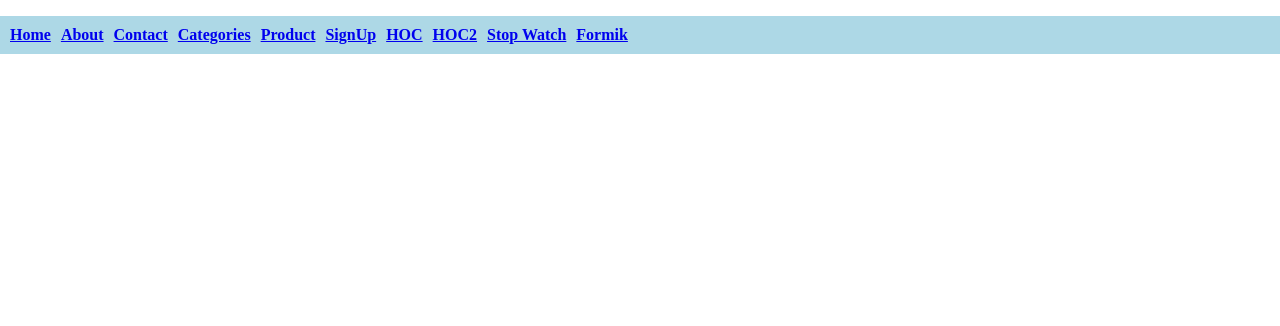
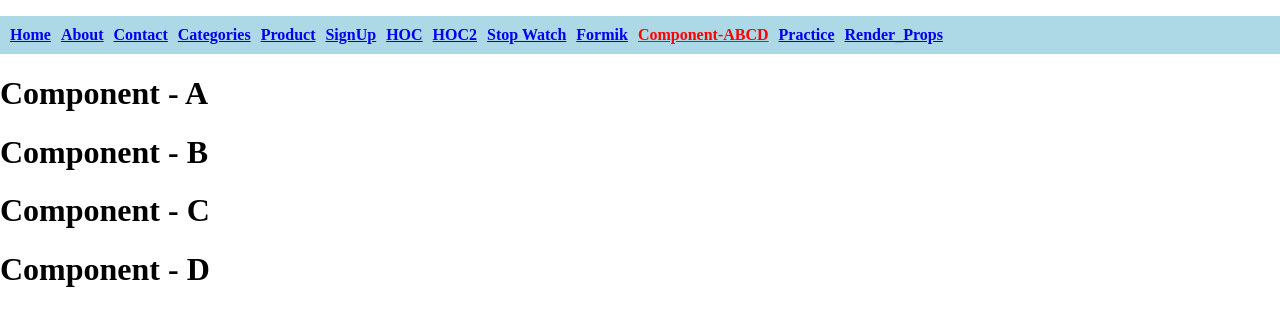
Before and after one commit to madanlal1/Enterprise-Application-Development, a React (Create React App) app in the folder React_Routing/react-routing/: page /componentabcd in a window 1280 px wide. Shown: the top 326 px of the page. Built offline with nearby package versions, Linux system fonts and the light colour scheme.

Commit message:
new components added

```diff
--- /dev/null
+++ b/React_Routing/react-routing/Practice.html
@@ -0,0 +1,95 @@
+<!DOCTYPE html>
+<html lang="en">
+<head>
+    <meta charset="UTF-8">
+    <meta http-equiv="X-UA-Compatible" content="IE=edge">
+    <meta name="viewport" content="width=device-width, initial-scale=1.0">
+    <title>Document</title>
+    <script>
+
+    // const arr = [1,2,3,4,5,6,7,8,9,10];
+    // const arrB = [20, ...arr]
+
+    // const sum = (...para) => {
+    //     let sum =0;
+    //         for(let a in para)
+    //         {
+    //             sum+=para[a];
+    //         }
+    //         return sum;
+    // };
+
+    // for(let a in arrB) {
+
+        // console.log(sum(...arrB));
+    // }
+
+    // let  prom = (url) => {
+
+    //    return new Promise((resolve, reject) => {
+    //         if(url)
+    //         {
+    //             resolve("URL Found");
+    //         }
+    //         else
+    //         {
+    //             reject("URL not found");
+    //         }
+    //     })
+    // }
+
+
+    // fetch("https://randomuser.me/api?result=13").then( result =>  console.log(result.json())).catch(error => console.log(error))
+
+//     function getRandomUsers (n) {
+
+//         return fetch("https://randomuser.me/api?result="+{n}).then(response => response.json())
+//         .then(data => {
+//             console.log(data);
+//         })
+//         .catch((error) => {
+//         console.log(error);
+//         });
+//     }
+
+
+//   getRandomUsers(13);
+
+// var obj = {
+//     'Students': [{
+//             "name": "Raj",
+//              "Age":"15",
+//             "RollNumber": "123",
+//             "Marks": "99",
+
+//         }, {
+//             "name": "Aman",
+//              "Age":"14",
+//             "RollNumber": "223",
+//             "Marks": "69",
+//            },
+//            {
+//             "name": "Vivek",
+//              "Age":"13",
+//             "RollNumber": "253",
+//             "Marks": "89",
+//            },
+//         ]
+// };
+
+// var newArray = obj.Students.filter(function (el)
+// {
+//   return el.Age >=10;
+
+// }
+// );
+// console.log(newArray);
+
+
+
+    </script>
+</head>
+<body>
+
+</body>
+</html>
--- a/React_Routing/react-routing/src/App.js
+++ b/React_Routing/react-routing/src/App.js
@@ -13,6 +13,9 @@ import NewComponent from './components/HigherOrderFunction/CenteredHOC';
 import StopWatch from './components/StopWatch';
 import Formik_Yup from './components/Formik_Yup';
 import Wrapper from './components/HOC_Classbased/Wrapper';
+import Components_ABCD from './components/Components_ABCD';
+import Practice from './components/Practice'
+import ParentComponent from './components/RenderProps/ParentComponent';
 function App() {
   return (
     <>
@@ -29,11 +32,14 @@ function App() {
         <Route path="/product/:id" element={<Product/>} />
         <Route path="/products" element={<Product/>} />
         <Route path="/signup" element={<SignUp/>} />
+        <Route path="/parentcomponent" element={<ParentComponent/>} />
+        <Route path="/componentabcd" element={<Components_ABCD/>} />
         <Route path="/categories" element={<Categories/>}>
           {/* <Route index element={<Kids/>}/> */}
           <Route path='kids' element={<Kids/>}/>
           <Route path='mother' element={<Mother/>}/>
         </Route>
+        <Route path="/practice" element={<Practice name="Madan"/>}/>
       </Routes>
     </>
   );
--- /dev/null
+++ b/React_Routing/react-routing/src/components/Components_ABCD.jsx
@@ -0,0 +1,61 @@
+import { useState } from "react";
+
+const ComponentA = () => {
+    return (
+        <>
+            <h1>Component - A</h1>
+            <ComponentB />
+        </>
+    )
+}
+
+const ComponentB = () => {
+    return (
+        <>
+            <h1>Component - B</h1>
+            <ComponentC />
+        </>
+    )
+}
+
+const ComponentC = () => {
+    return (
+        <>
+            <h1>Component - C</h1>
+            <ComponentD />
+        </>
+    )
+}
+
+const ComponentD = () => {
+    return (
+        <>
+        {/* <StudentConsumer> */}
+        {/* {std => {return ( */}
+            {/* <> */}
+                <h1>Component - D</h1>
+                {/* <span>My name is {std.name} and my score is {std.score}.</span> */}
+            {/* </> */}
+        {/* )}} */}
+
+        {/* </StudentConsumer> */}
+        </>
+    )
+}
+
+
+
+const Components_ABCD = () => {
+
+    const [student, setStudent] = useState({name:'Madan', score:"99"});
+
+    return (
+        <>
+        {/* <StudentProvider value={student} > */}
+            <ComponentA />
+        {/* </StudentProvider> */}
+        </>
+    )
+}
+
+export default Components_ABCD;
--- a/React_Routing/react-routing/src/components/Formik_Yup.jsx
+++ b/React_Routing/react-routing/src/components/Formik_Yup.jsx
@@ -31,13 +31,13 @@ const Formik_Yup = () => {
             // }
             validationSchema:Yup.object({
                 fname:Yup.string()
-                            .max(30,"Firstname should not exceed 10 characters.")
+                            .max(30,"Firstname should not exceed 30 characters.")
                             .required("Firstname is required"),
                 lname:Yup.string()
-                            .max(30,"Lastname should not exceed 10 characters.")
+                            .max(30,"Lastname should not exceed 30 characters.")
                             .required("Lastname is required"),
                 email:Yup.string()
-                            .max(30, "Email should not exceed 15 characters")
+                            .max(30, "Email should not exceed 30 characters")
                             .required("Email is required"),
                 gender:Yup.string()
                             .required(" select gender")
--- a/React_Routing/react-routing/src/components/HOC_Classbased/OnClick.jsx
+++ b/React_Routing/react-routing/src/components/HOC_Classbased/OnClick.jsx
@@ -3,10 +3,6 @@ import HOC from './HOC';
 
 class OnClick extends React.Component{
 
-    constructor(props)
-    {
-         super(props)
-    }
     render(){
         return (
             <div style={{display:'grid', justifyContent:'center', textAlign:'center'}}>
--- a/React_Routing/react-routing/src/components/HOC_Classbased/OnHover.jsx
+++ b/React_Routing/react-routing/src/components/HOC_Classbased/OnHover.jsx
@@ -3,10 +3,6 @@ import HOC from './HOC';
 
 class OnHover extends React.Component{
 
-    constructor(props)
-     {
-         super(props)
-    }
     render(){
         return (
             <div style={{display:'grid', justifyContent:'center', textAlign:'center'}}>
--- a/React_Routing/react-routing/src/components/Navbar.jsx
+++ b/React_Routing/react-routing/src/components/Navbar.jsx
@@ -15,6 +15,9 @@ const Navbar = () => {
         <li><NavLink activeClassName="active" to="/wrapper">HOC2</NavLink></li>
         <li><NavLink activeClassName="active" to="/stopwatch">Stop Watch</NavLink></li>
         <li><NavLink activeClassName="active" to="/formik">Formik</NavLink></li>
+        <li><NavLink activeClassName="active" to="/componentabcd">Component-ABCD</NavLink></li>
+        <li><NavLink activeClassName="active" to="/practice">Practice</NavLink></li>
+        <li><NavLink activeClassName="active" to="/parentcomponent">Render_Props</NavLink></li>
       </ul>
     </>
   );
--- /dev/null
+++ b/React_Routing/react-routing/src/components/Practice.jsx
@@ -0,0 +1,43 @@
+import React from 'react';
+
+class Practice extends React.Component{
+
+    constructor(props) {
+        super(props)
+        this.state = {
+            messsage : "Hellow world"
+        }
+    }
+
+    // const [count, setCount] = useState();
+
+    // function onIncrement() {
+    //     setCount(count+1);
+    // }
+
+    // function onDecrement() {
+    //     setCount(count-1);
+    // }
+    changeText() {
+        this.setState({
+            messsage :"thank you for subscribe"
+        })
+    }
+render () {
+
+    return (
+        <>
+
+            {/* // <div className="">
+            //     <button onClick={onIncrement}>-</button>
+            //     <FormControl type="" className=""/>
+            //     <button onClick={onIncrement}>+</button>
+            // </div> */}
+
+            <h1>{this.state.messsage}</h1>
+            <button onClick={() => this.changeText()}>Subscribe</button>
+        </>
+    )
+}
+}
+export default Practice;
--- /dev/null
+++ b/React_Routing/react-routing/src/components/RenderProps/ChildComponent.jsx
@@ -0,0 +1,17 @@
+import React from 'react';
+
+class ChildComponent extends React.Component {
+
+    constructor (props) {
+        super(props)
+
+    }
+
+    render() {
+
+        return  (
+            <button onClick={() => this.props.greetFun("Child Component")}>Greet</button>
+        )
+    }
+    }
+export default ChildComponent;
--- /dev/null
+++ b/React_Routing/react-routing/src/components/RenderProps/ParentComponent.jsx
@@ -0,0 +1,24 @@
+import React from 'react';
+import ChildComponent from './ChildComponent';
+
+class ParentComponent extends React.Component {
+
+    constructor (props) {
+        super(props)
+        this.state={
+            message : "Parent"
+        }
+    }
+
+   Greeting =(child_comp) => {
+      alert(`Hellow ${this.state.message} from ${child_comp}`)
+   }
+
+    render() {
+
+        return  (
+            <ChildComponent greetFun={this.Greeting}/>
+        )
+    }
+    }
+export default ParentComponent;
```
